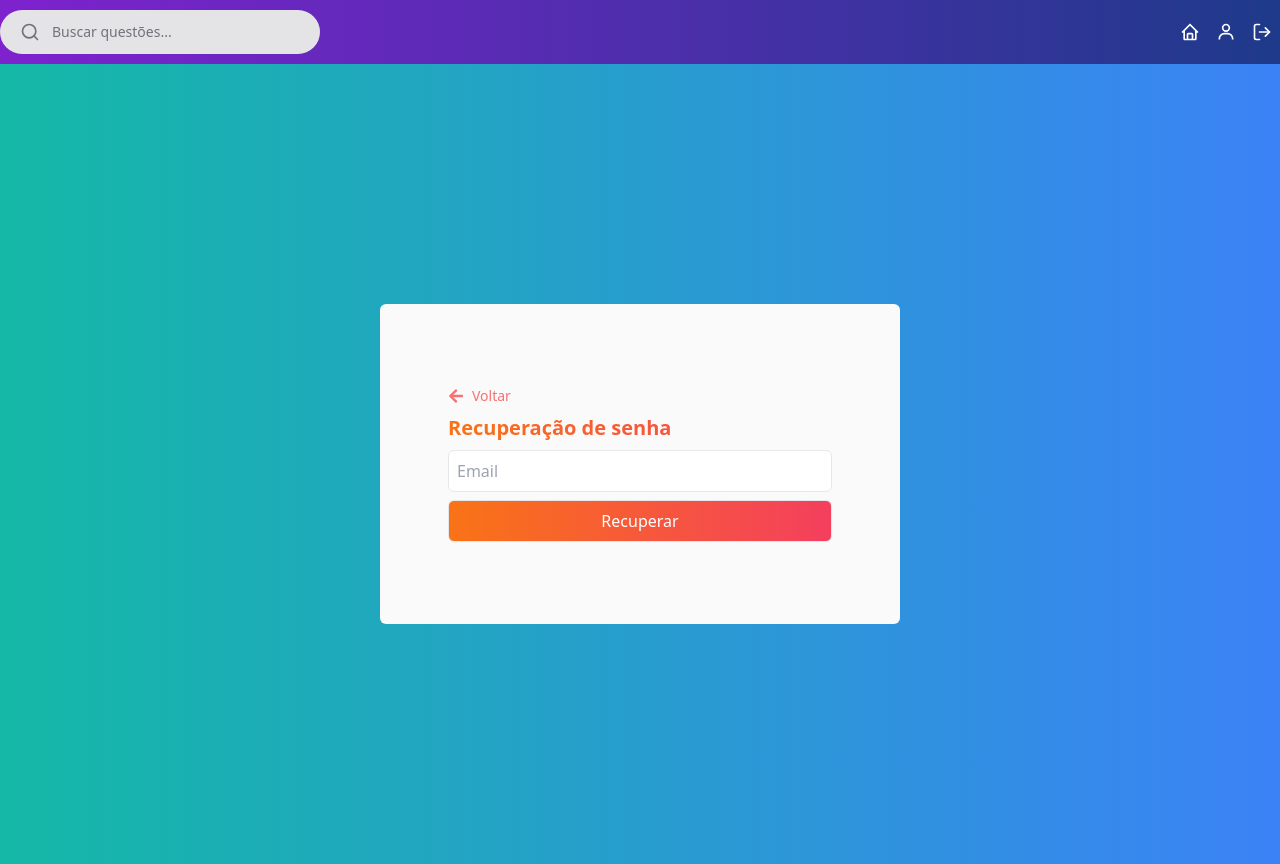
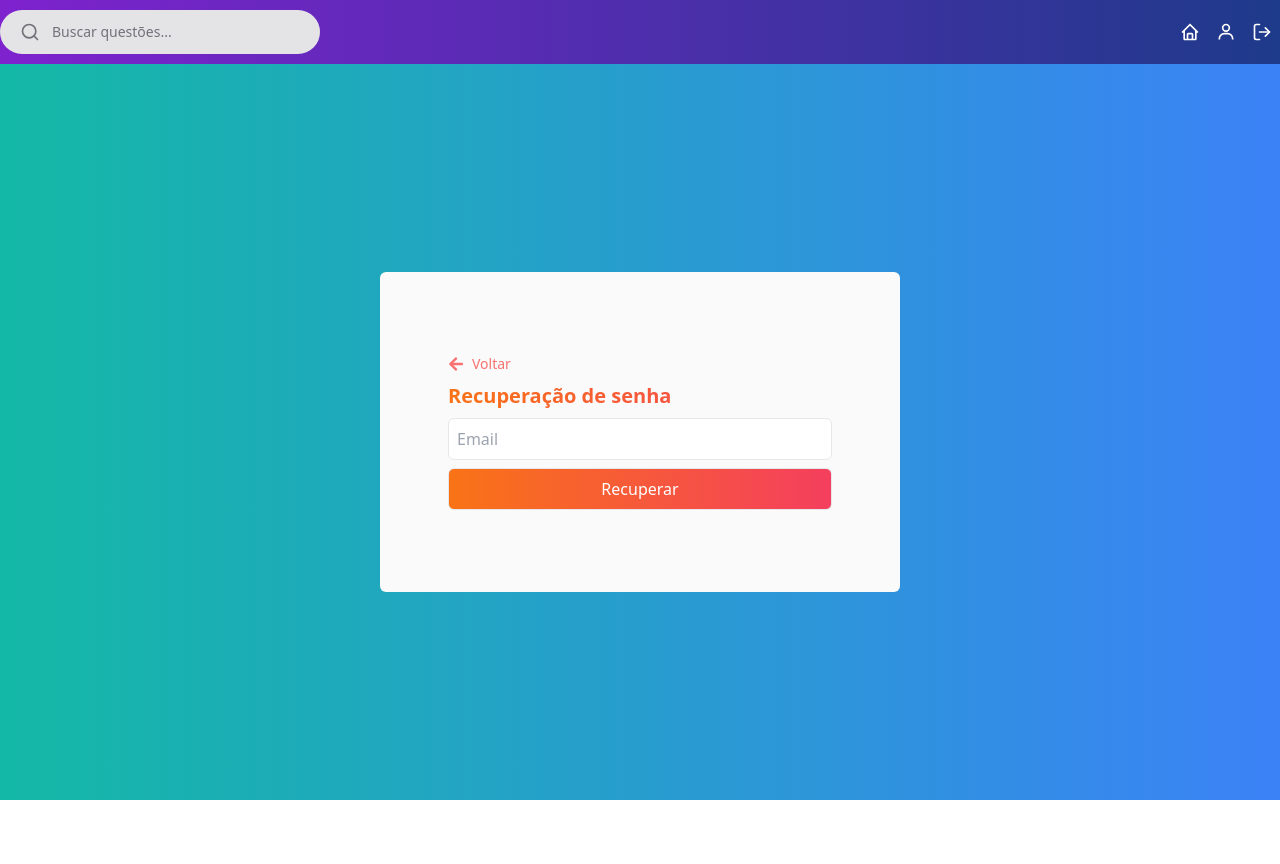
Before and after one commit to andre-albuquerque01/forum-connect, a Next.js app in the folder app/: page /user/recover-password/send-email in a window 1280 px wide. After the commit the page ends 800 px from the top, so only its background shows below. Built offline with nearby package versions, Linux system fonts and the light colour scheme.

Commit message:
feat: update

```diff
--- a/app/src/app/user/recover-password/send-email/page.tsx
+++ b/app/src/app/user/recover-password/send-email/page.tsx
@@ -2,6 +2,8 @@ import SendEmailComponent from "@/components/user/recover-password/send-email";
 
 export default function SendEmail() {
     return (
-        <SendEmailComponent />
+        <div className="bg-forum-gradient-2 h-[calc(100vh-64px)] flex items-center justify-center overflow-hidden p-2">
+            <SendEmailComponent />
+        </div>
     )
 }
```
